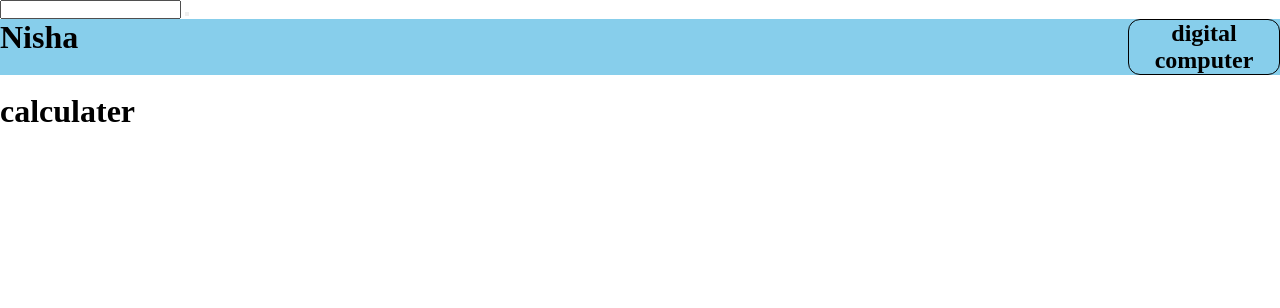
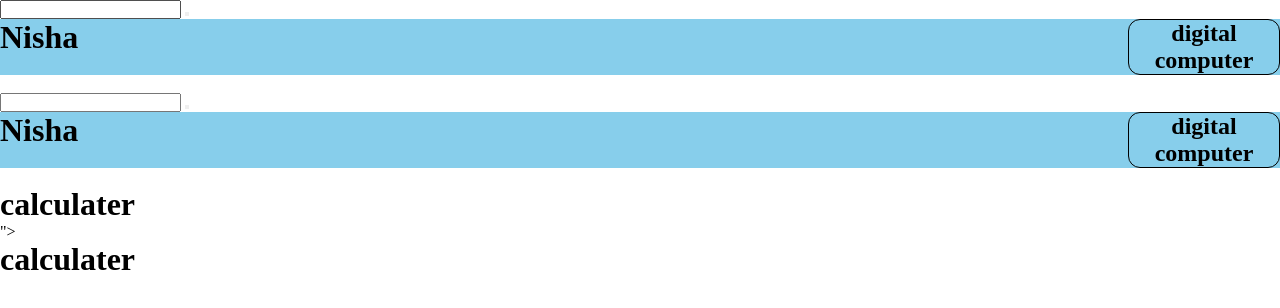
Before and after one commit to itzinoocent/digital-computing, a plain HTML site: page index.html in a window 1280 px wide. Drawn offline with Linux system fonts and the light colour scheme.

Commit message:
Update index.html

```diff
--- a/index.html
+++ b/index.html
@@ -1,4 +1,52 @@
 <!DOCTYPE html>
+<html lang="en">
+<head>
+    <meta charset="UTF-8">
+    <meta name="viewport" content="width=device-width, initial-scale=1.0">
+    <title>task.nisha</title>
+<style>
+    *{
+        margin: 0;
+        padding: 0;
+    }
+header{
+    display: flex;
+    justify-content: space-between;
+    background-color: skyblue;
+}
+a{
+    text-decoration: none;
+    color: black;
+
+}
+h2{
+    border: 1px solid black;
+    border-radius: 12px;
+    width: 150px;
+    text-align: center;
+}
+.project{
+    display: flex;
+
+}
+
+
+
+
+</style>
+</head>
+<body>
+    <div class="main">
+        <input type="text" name="" id="">
+        <button></button>
+
+    </div>
+ <header>
+    <h1>Nisha</h1>
+    <h2>digital computer </h2>
+ </header><br>
+
+ <a href="<!DOCTYPE html>
 <html lang="en">
 <head>
     <meta charset="UTF-8">
@@ -50,4 +98,8 @@ h2{
 
 
 </body>
+</html>"></a><h1>calculater</h1></a>
+
+
+</body>
 </html>
```
